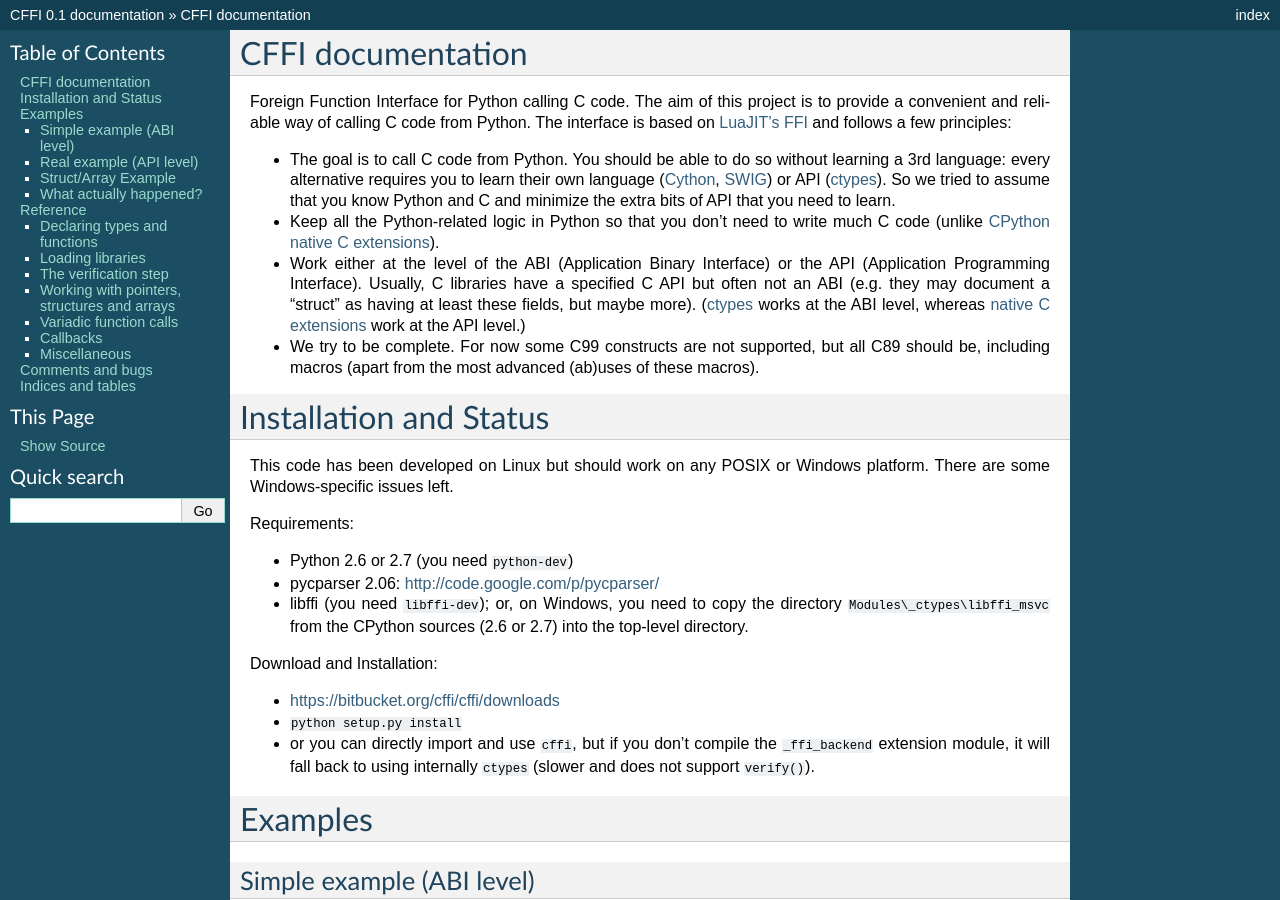
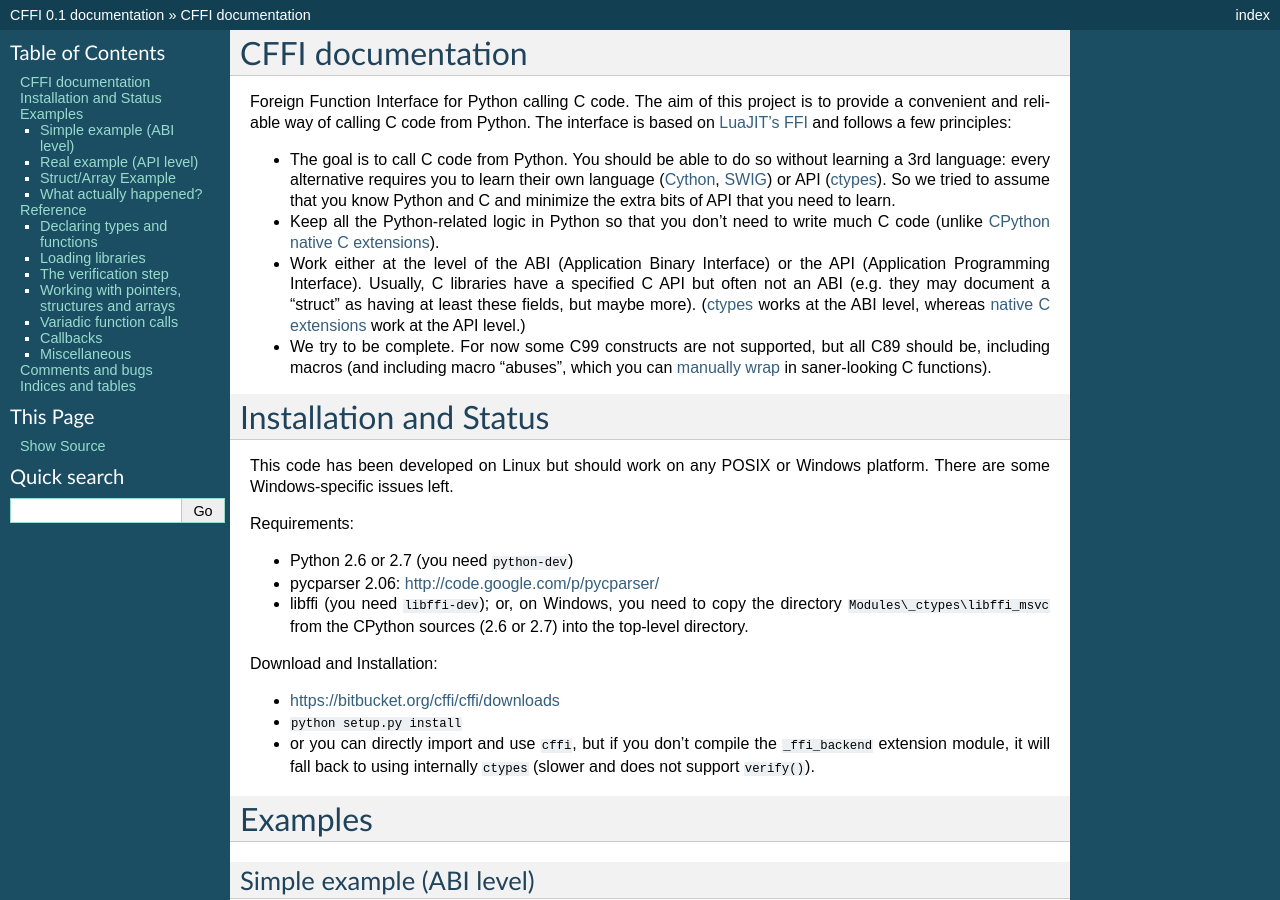
Before and after one commit to tharvik/cffi, a Sphinx documentation site: the page built from doc/source/index.rst, in a window 1280 px wide and 900 px high. Built offline with Sphinx 7.4.7, drawn with Linux system fonts in a browser that asks for light colours.

Commit message:
Even advanced use cases of macros are possible, if we wrap them in some custom C code.

```diff
--- a/doc/source/index.rst
+++ b/doc/source/index.rst
@@ -25,8 +25,8 @@
   work at the API level.)
 
 * We try to be complete.  For now some C99 constructs are not supported,
-  but all C89 should be, including macros (apart from the most advanced
-  (ab)uses of these macros).
+  but all C89 should be, including macros (and including macro "abuses",
+  which you can `manually wrap`_ in saner-looking C functions).
 
 .. _`LuaJIT's FFI`: http://luajit.org/ext_ffi.html
 .. _`Cython`: http://www.cython.org
@@ -34,6 +34,7 @@
 .. _`CPython native C extensions`: http://docs.python.org/extending/extending.html
 .. _`native C extensions`: http://docs.python.org/extending/extending.html
 .. _`ctypes`: http://docs.python.org/library/ctypes.html
+.. _`manually wrap`: `The verification step`_
 
 
 Installation and Status
```
